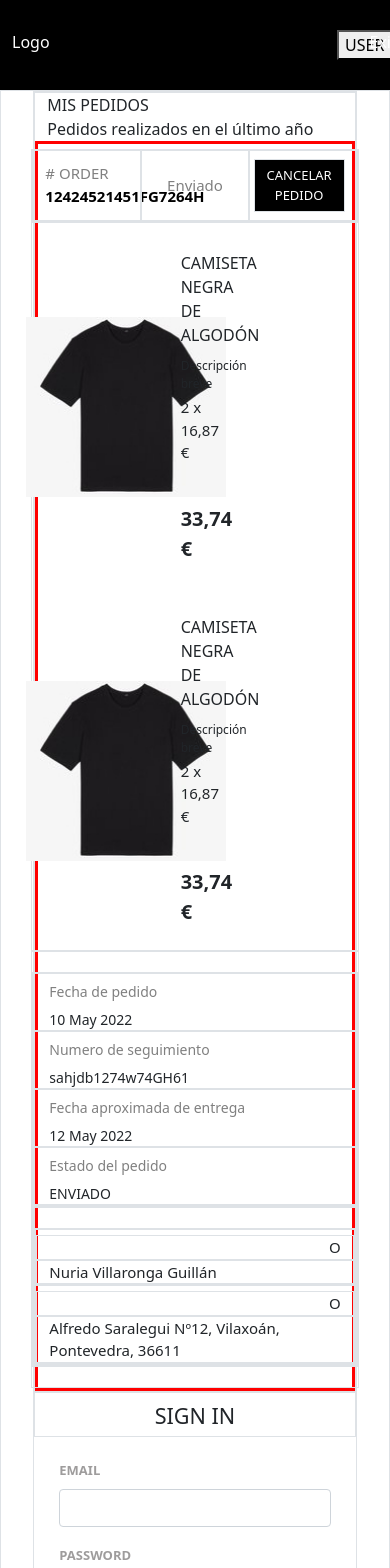
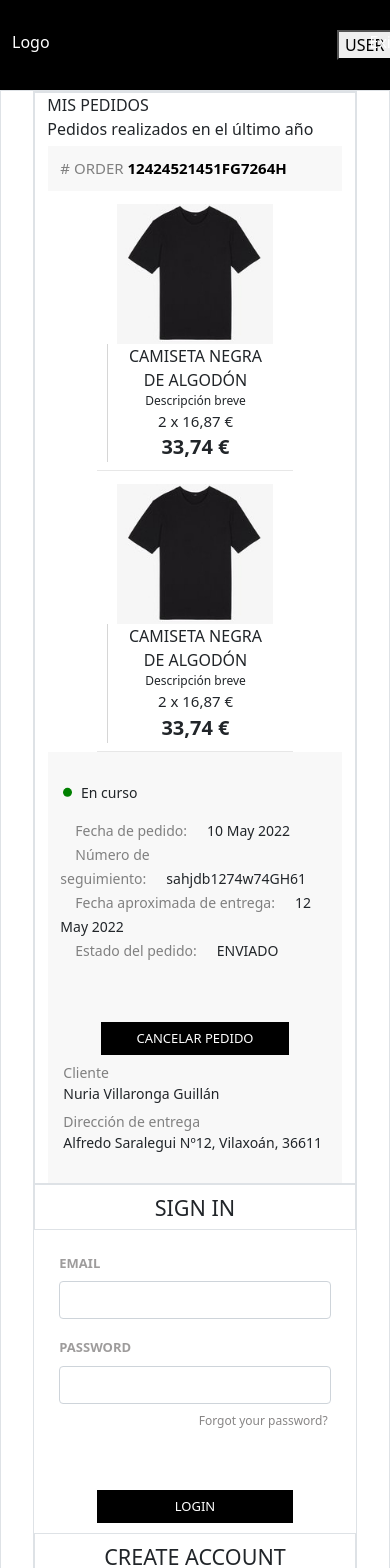
Before and after one commit to NuriaVillaronga/Gestion-Repository, a React (Create React App) app: page / in a window 390 px wide. Shown: the top 1568 px of the page. Built offline with nearby package versions, Linux system fonts and the light colour scheme.

Commit message:
cambio total del estilo MIS PEDIDOS --> corregir responsive adaptandolo

```diff
--- a/package.json
+++ b/package.json
@@ -3,6 +3,9 @@
   "version": "0.1.0",
   "private": true,
   "dependencies": {
+    "@fortawesome/fontawesome-svg-core": "^6.1.1",
+    "@fortawesome/free-solid-svg-icons": "^6.1.1",
+    "@fortawesome/react-fontawesome": "^0.1.18",
     "@testing-library/jest-dom": "^5.16.4",
     "@testing-library/react": "^13.2.0",
     "@testing-library/user-event": "^13.5.0",
--- a/src/App.css
+++ b/src/App.css
@@ -39,24 +39,45 @@ h4 {
   width: 200px;
   height: 180px;
 }
+.row-sm {
+  display: none !important;
+}
 .row-envio-info {
   padding-top: 20px;
 }
 .col-info-icon {
+  padding-right:  0px !important;
   display: flex;
   align-items: right;
   justify-content: right;
 }
 .row-info-individual {
   padding-top: 5px;
-  font-size: 15px;
+  font-size: 14px;
+}
+.texto-icon {
+  display: none;
+}
+.col-row-sm {
+  display: flex;
+  align-items: center;
+  justify-content: center;
+}
+.col-row-sm button {
+  width: 70%;
 }
 .col-estado-order {
   display: flex;
-  align-items: center;
-  justify-content: center;
+  align-items: right;
+  justify-content: right;
   font-size: 15px;
   color: grey;
+  padding-right: 20px !important;
+}
+#icon-circle-estado {
+  width: 9px;
+  padding-top: 3.35px;
+  padding-right: 5px;
 }
 .col-number-order{
   font-size: 15px;
@@ -69,6 +90,9 @@ h4 {
 .col-number-order, .col-estado-order {
   padding-top: 11px;
   padding-bottom: 11px;
+}
+.col-information-item {
+  border-left: 1px solid rgb(214, 214, 214);
 }
 .col-cancelar-pedido {
   padding-top: 8px;
@@ -84,37 +108,51 @@ h4 {
   justify-content: center;
 }
 .row-pedido {
-  padding-top: 20px;
-  padding-bottom: 20px;
+  padding-top: 30px;
+  padding-bottom: 30px;
+  background-color: rgba(239, 239, 239, 0.422);
+}
+.row-cabecera-pedidos {
+  background-color: rgba(239, 239, 239, 0.422);
 }
 .col-order-inicial {
   padding: 5px 50px 0px 50px !important;
 }
 .row-item {
-  padding: 8px 70px 8px 70px !important;
+  padding: 20px 70px 20px 70px !important;
+  border-bottom: 1px solid rgba(223, 223, 223, 0.746);
 }
 .row-name-product {
-  padding: 20px 70px 0px 20px !important;
+  padding: 20px 20px 0px 50px !important;
 }
 .row-description-product {
   font-size: 12px;
-  padding: 10px 70px 0px 20px !important;
+  padding: 10px 20px 0px 50px !important;
 }
 .row-stock-product {
   font-size: 15px;
-  padding: 3px 70px 0px 20px !important;
+  padding: 3px 20px 0px 50px !important;
 }
 .row-price-product {
   font-size: 20px;
   font-weight: bold;
-  padding: 40px 70px 15px 20px !important;
+  padding: 40px 20px 15px 50px !important;
 }
-.col-order{
+.col-order {
+  padding: 7px 10px 0px 30px !important;
   color: rgb(128, 128, 128);
 }
 .col-order, .col-order-value {
-  padding: 7px 15px 0px 15px !important;
   font-size: 14px;
+}
+.row-estado-sm {
+  display: none !important;
+  font-size: 14px;
+  padding-bottom: 15px;
+  padding-left: 15px !important;
+}
+.icon-pedido {
+  padding-top: 3px;
 }
 
 /*Login*/
@@ -223,17 +261,33 @@ h4 {
 }
 
 /*Responsive*/
+
 @media screen and (max-width: 1560px) {
   .row-order-completo {
     padding-left: 0px !important;
     padding-right: 0px !important;
-    border: 3px solid red !important;
+  }
+  .row-item {
+    padding: 8px 40px 8px 40px !important;
+  }
+  .row-name-product, .row-description-product, .row-stock-product, .row-price-product {
+    padding-right: 10px !important;
+  }
+}
+@media screen and (max-width: 1515px) {
+  .row-item {
+    padding: 8px 32px 8px 32px !important;
   }
 }
 @media screen and (max-width: 1401px) {
   .col-order, .col-order-value {
     padding: 7px 5px 0px 15px !important;
     font-size: 14px;
+  }
+}
+@media screen and (max-width: 1399px) {
+  .row-item {
+    padding: 8px 10px 8px 10px !important;
   }
 }
 @media screen and (max-width: 1199px) {
@@ -249,6 +303,31 @@ h4 {
 @media screen and (max-width: 1300px) {
   .col-register-login {
     padding: 15px 40px 0px 40px !important;
+  }
+}
+@media screen and (max-width: 1199px) {
+  .icon-pedido {
+    display: none;
+  }
+  .row-envio-info {
+    padding: 0px !important;
+  }
+  .row-info-individual {
+    padding-top: 0px !important;
+    font-size: 14px;
+  }
+  .texto-icon {
+    display: inline;
+  }
+  .col-info-icon {
+    padding: 7px 5px 0px 15px !important;
+    display: flex;
+    align-items: left;
+    justify-content: left;
+    color: rgb(128, 128, 128);
+  }
+  .col-info-icon-value {
+    padding: 7px 5px 0px 15px !important;
   }
 }
 @media screen and (max-width: 1046px) {
@@ -269,7 +348,28 @@ h4 {
   .row-order-completo {
     padding-left: 5px !important;
     padding-right: 5px !important;
-    border: 3px solid red !important;
+  }
+  .row-sm {
+    padding-top: 60px;
+    display: block !important;
+  }
+  .col-cancelar-pedido {
+    display: none !important;
+  }
+}
+@media screen and (max-width: 888px) {
+  .img-pedidos {
+    width: 170px;
+    height: 150px;
+  }
+  .row-price-product {
+    padding: 8px 10px 10px 20px !important;
+  }
+  .row-description-product {
+    padding: 6px 10px 0px 20px !important;
+  }
+  .row-name-product {
+    padding: 15px 10px 0px 20px !important;
   }
 }
 @media screen and (max-width: 767px) {
@@ -286,7 +386,29 @@ h4 {
     padding: 5px 20px 0px 20px !important;
   }
   .col-order-inicial {
-    padding: 5px 0px 0px 0px !important;
+    padding: 5px 20px 0px 20px !important;
+  }
+  .col-imagen-item {
+    display: flex;
+    align-items: center;
+    justify-content: center;
+  }
+  .img-pedidos {
+    width: 160px;
+    height: 140px;
+  }
+  .row-name-product, .row-description-product, .row-stock-product, .row-price-product {
+    padding: 0px 5px 0px 5px !important;
+    text-align: center;
+  }
+  .col-order {
+    padding-bottom: 0px !important;
+  }
+  .col-order-value {
+    padding-top: 0px !important;
+  }
+  .col-info-icon-value {
+    padding-top: 0px !important;
   }
 }
 @media screen and (max-width: 620px) {
@@ -294,3 +416,11 @@ h4 {
     width: 90%;
   }
 }
+@media screen and (max-width: 575px) {
+  .col-estado-order {
+    display: none !important;
+  }
+  .row-estado-sm {
+    display: inline !important;
+  }
+}
--- a/src/components/Item.js
+++ b/src/components/Item.js
@@ -5,21 +5,21 @@ function Item() {
 
   return (<Fragment>
             <div className="row row-item">
-                <div className="col-3  col-imagen-item">
+                <div className="col-12 col-md-4 col-xxl-5 col-imagen-item">
                     <img className="img-pedidos" src={imagen}></img>
                 </div>
-                <div className="col-9 col-information-item">
+                <div className="col-12 col-md-8 col-xxl-7 col-information-item">
                     <div className="row row-name-product">
-                        <div className="col-12 ">CAMISETA NEGRA DE ALGODÓN</div>
+                        <div className="col-12">CAMISETA NEGRA DE ALGODÓN</div>
                     </div>
                     <div className="row row-description-product">
-                        <div className="col-12 ">Descripción breve</div>
+                        <div className="col-12">Descripción breve</div>
                     </div>
                     <div className="row row-stock-product">
-                        <div className="col-12 ">2 x 16,87 €</div>
+                        <div className="col-12">2 x 16,87 €</div>
                     </div>
                     <div className="row row-price-product">
-                        <div className="col-12 ">33,74 €</div>
+                        <div className="col-12">33,74 €</div>
                     </div>
                 </div>
             </div>
--- a/src/components/Order.js
+++ b/src/components/Order.js
@@ -1,53 +1,82 @@
 import React,  {Fragment} from 'react';
 import Item from './Item';
+import { FontAwesomeIcon } from "@fortawesome/react-fontawesome";
+import { faCircle, faLocationDot, faUser } from '@fortawesome/free-solid-svg-icons'
 
 function Order() {
 
+    //Verde: en curso
+    //Rojo: cancelado
+
   return (<Fragment>
-            <div className="row border border">
-                <div className="col-4 col-lg-6 col-xxl-4 col-number-order border"># ORDER <span>12424521451FG7264H</span></div>
-                <div className="col-4 col-lg-3 col-xxl-4 col-estado-order border">
-                    Enviado
+            <div className="row row-cabecera-pedidos">
+                <div className="col-12 col-sm-7 col-lg-6 col-xxl-4 col-number-order"># ORDER <span>12424521451FG7264H</span></div>
+                <div className="col-sm-5 col-lg-3 col-xxl-4 col-estado-order">
+                <FontAwesomeIcon icon={faCircle} size="1x" color="green" id="icon-circle-estado"/> En curso
                 </div>
-                <div className="col-4 col-lg-3 col-xxl-4 col-cancelar-pedido border">
-                    <button className="btn button-gestion border">CANCELAR PEDIDO</button>
+                <div className="col-lg-3 col-xxl-4 col-cancelar-pedido">
+                    <button className="btn button-gestion">CANCELAR PEDIDO</button>
                 </div>
             </div>
-            <div className="row row-items-total border">
-                <div className="col-12">
+            <div className="row row-items-total">
+                <div className="col-2"></div>
+                <div className="col-8">
                     <Item></Item>
                     <Item></Item>
                 </div>
+                <div className="col-2"></div>
             </div>
-            <div className="row border row-pedido border">
-                <div className="col-12 col-xxl-6  border">
-                    <div className="row border">
-                        <div className="col-12 col-md-6 col-order">Fecha de pedido</div>
-                        <div className="col-12 col-md-6 col-order-value">10 May 2022</div>
+            <div className="row row-pedido">
+                <div className="col-12 row-estado-sm">
+                    <FontAwesomeIcon icon={faCircle} size="1x" color="green" id="icon-circle-estado"/> En curso
+                </div>
+                <div className="col-12 col-xl-7">
+                    <div className="row">
+                        <div className="col-12">
+                            <span className='col-order'>Fecha de pedido:</span>
+                            <span className='col-order-value'>10 May 2022</span>
+                        </div>
                     </div>
-                    <div className="row border">
-                        <div className="col-12 col-md-6 col-order">Numero de seguimiento</div>
-                        <div className="col-12 col-md-6 col-order-value">sahjdb1274w74GH61</div>
+                    <div className="row">
+                        <div className="col-12">
+                            <span className='col-order'>Número de seguimiento:</span>
+                            <span className='col-order-value'>sahjdb1274w74GH61</span>
+                        </div>
                     </div>
-                    <div className="row row-order border">
-                        <div className="col-12 col-md-6 col-order">Fecha aproximada de entrega</div>
-                        <div className="col-12 col-md-6 col-order-value">12 May 2022</div>
+                    <div className="row row-order">
+                        <div className="col-12">
+                            <span className='col-order'>Fecha aproximada de entrega:</span>
+                            <span className='col-order-value'>12 May 2022</span>
+                        </div>
                     </div>
-                    <div className="row row-order border">
-                        <div className="col-12 col-md-6 col-order">Estado del pedido</div>
-                        <div className="col-12 col-md-6 col-order-value">ENVIADO</div>
+                    <div className="row row-order">
+                        <div className="col-12">
+                            <span className='col-order'>Estado del pedido:</span>
+                            <span className='col-order-value'>ENVIADO</span>
+                        </div>
+                    </div>
+                    <div className="row row-sm">
+                        <div className="col-12 col-row-sm">
+                            <button className="btn button-gestion">CANCELAR PEDIDO</button>
+                        </div>
                     </div>
                 </div>
-                <div className="col-12 col-xxl-6 border">
-                    <div className="row row-envio-info border">
-                        <div className="col-12 border">
-                            <div className="row row-info-individual border">
-                                <div className="col-12 col-md-1 col-info-icon border">O</div>
-                                <div className="col-12 col-md-11  border">Nuria Villaronga Guillán</div>
+                <div className="col-12 col-xl-5">
+                    <div className="row row-envio-info">
+                        <div className="col-12">
+                            <div className="row row-info-individual">
+                                <div className="col-12 col-md-5 col-lg-6 col-xl-2 col-info-icon">
+                                    <FontAwesomeIcon icon={faUser} size="1x" color="grey" className='icon-pedido'/>
+                                    <div className='texto-icon'>Cliente</div>
+                                </div>
+                                <div className="col-12 col-md-7 col-lg-6 col-xl-10 col-info-icon-value">Nuria Villaronga Guillán</div>
                             </div>
-                            <div className="row row-info-individual border">
-                                <div className="col-12 col-md-1 col-info-icon border">O</div>
-                                <div className="col-12 col-md-11  border">Alfredo Saralegui Nº12, Vilaxoán, Pontevedra, 36611</div>
+                            <div className="row row-info-individual">
+                                <div className="col-12 col-md-5 col-lg-6 col-xl-2 col-info-icon">
+                                    <FontAwesomeIcon icon={faLocationDot} size="1x" color="grey" className='icon-pedido'/>
+                                    <div className='texto-icon'>Dirección de entrega</div>
+                                </div>
+                                <div className="col-12 col-md-7 col-lg-6 col-xl-10 col-info-icon-value">Alfredo Saralegui Nº12, Vilaxoán, 36611</div>
                             </div>
                         </div>
                     </div>
--- a/src/components/Pedidos.js
+++ b/src/components/Pedidos.js
@@ -11,11 +11,11 @@ function Pedidos() {
                 <div className="col-12">Pedidos realizados en el último año</div>
             </div>
             <div className="row row-order-completo">
-                <div className="col-12 col-xl-1"></div>
-                <div className="col-12 col-xl-10 col-order-inicial">
+                <div className="col-12 col-xxl-1"></div>
+                <div className="col-12 col-xxl-10 col-order-inicial">
                     <Order></Order>
                 </div>
-                <div className="col-12 col-xl-1"></div>
+                <div className="col-12 col-xxl-1"></div>
             </div>
         </Fragment>);
 };
```
Also changed, not shown: 1 other file (tests, documents, lock files or other folders).
